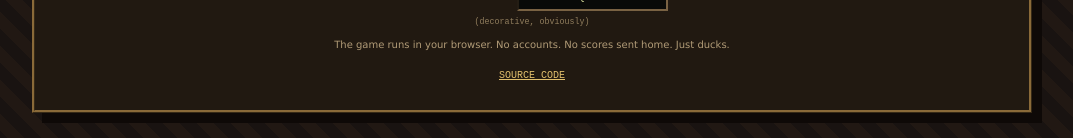
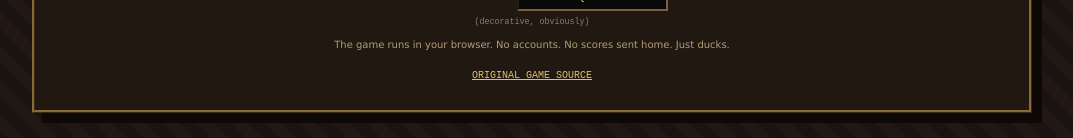
Before and after one commit to BennyTheAlbatross/tu-es-la-canard, a plain HTML site: page web/index.html in a window 1280 px wide. Shown: the part 1388-1526 px from the top of the page, without its empty margins (108-1181 px from the left). Drawn offline with Linux system fonts and the light colour scheme.

Commit message:
Link original game source while web repository creation is deferred

```diff
--- a/web/index.html
+++ b/web/index.html
@@ -51,7 +51,7 @@
       <p class="construction">⚠ THIS CORNER OF HELL IS UNDER CONSTRUCTION ⚠</p>
       <p class="counter">YOU ARE VISITOR No. <span>0 0 0 Q U A C K</span> <small>(decorative, obviously)</small></p>
       <p class="fine-print">The game runs in your browser. No accounts. No scores sent home. Just ducks.</p>
-      <a href="https://github.com/BennyTheAlbatross/tu-es-la-canard-web">SOURCE CODE</a>
+      <a href="https://github.com/BennyTheAlbatross/tu-es-la-canard">ORIGINAL GAME SOURCE</a>
     </footer>
   </main>
 </body>
```
